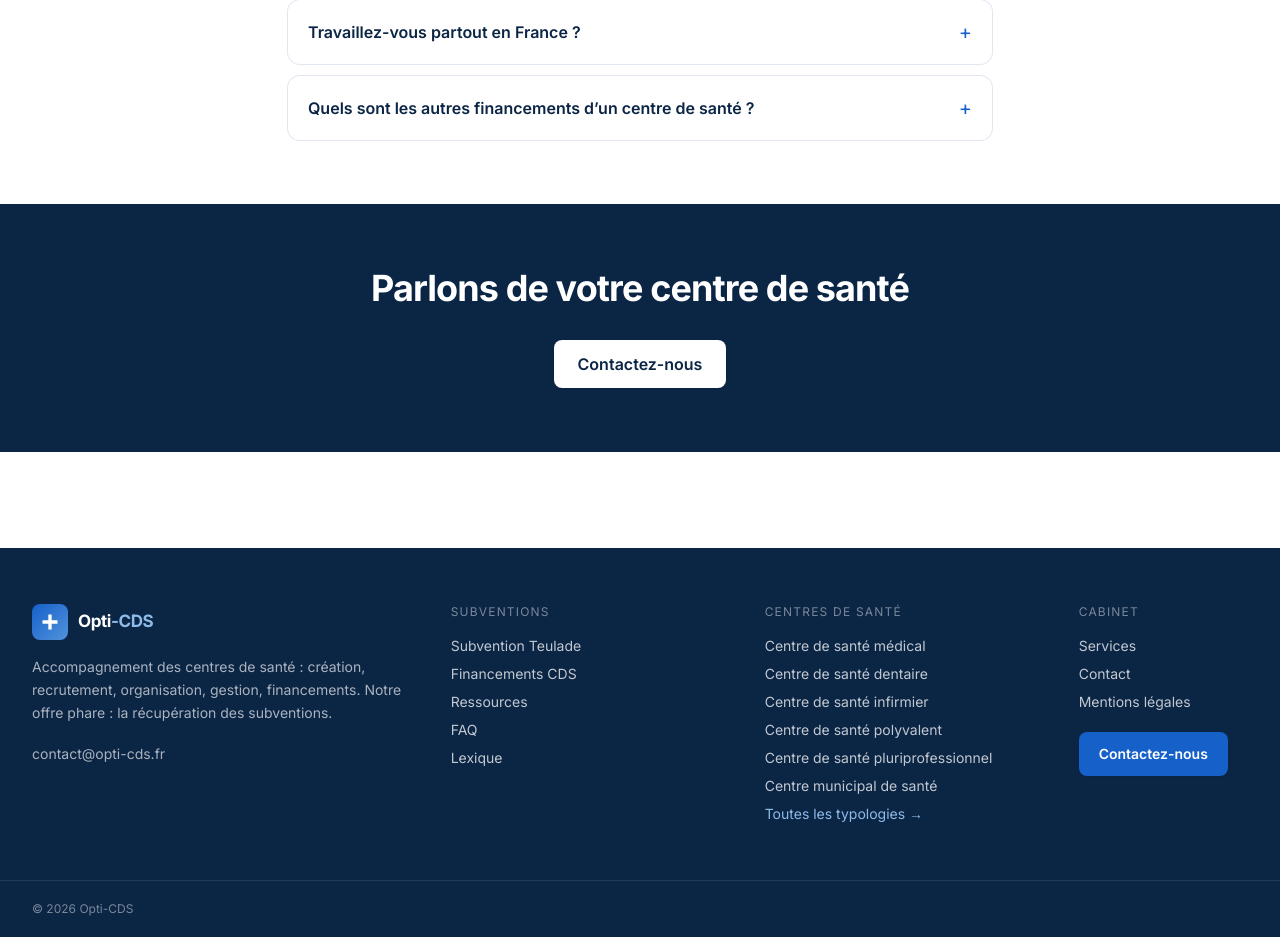
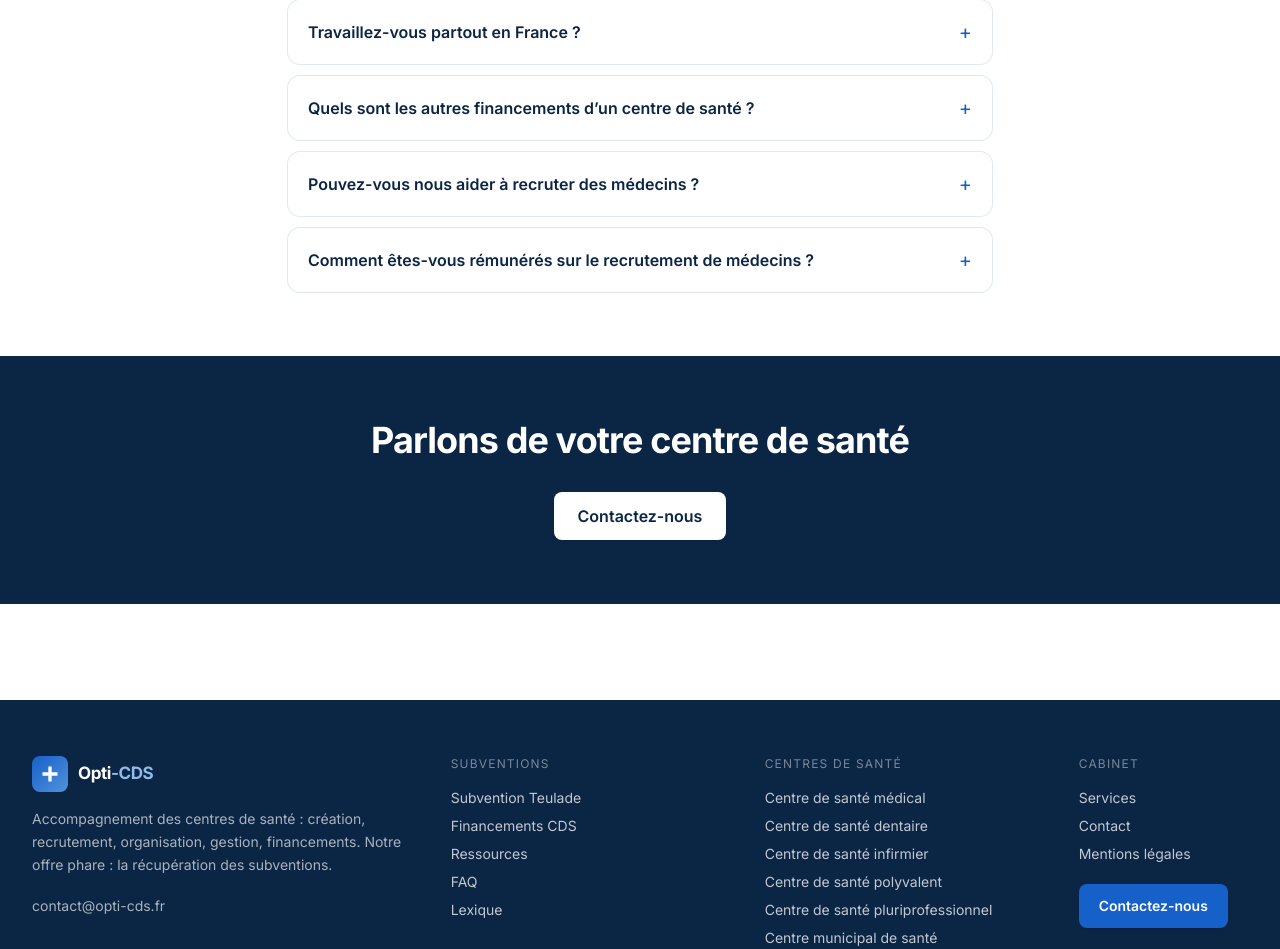
Before and after one commit to sbbb-git/Subv, a Next.js app: page /faq in a window 1280 px wide. Shown: the part 902-1851 px from the top of the page. Built offline with nearby package versions, Linux system fonts and the light colour scheme.

Commit message:
feat(faq): add 2 recruitment FAQ entries

```diff
--- a/app/faq/page.tsx
+++ b/app/faq/page.tsx
@@ -21,6 +21,8 @@ const faqs = [
   { q: "Êtes-vous indépendants ?", a: "Oui. Cabinet privé sans lien capitalistique avec la CPAM, l’URSSAF ou l’Assurance Maladie." },
   { q: "Travaillez-vous partout en France ?", a: "Oui, sur l’ensemble du territoire métropolitain et ultramarin." },
   { q: "Quels sont les autres financements d’un centre de santé ?", a: "Au-delà de la subvention Teulade, plusieurs dispositifs publics et conventionnels peuvent être mobilisés. Notre check-up gratuit identifie les leviers adaptés à votre situation." },
+  { q: "Pouvez-vous nous aider à recruter des médecins ?", a: "Oui. Nous orchestrons le recrutement de médecins salariés et mobilisons nos partenaires recruteurs spécialisés dans la santé pour le sourcing. Du cadrage du besoin à l’intégration du praticien, vous gardez un interlocuteur unique. Contactez-nous pour un check-up." },
+  { q: "Comment êtes-vous rémunérés sur le recrutement de médecins ?", a: "Nous travaillons au résultat, sans vous engager sur des frais avant d’avoir avancé concrètement sur votre recrutement. Les conditions sont posées clairement dès le premier échange, sans frais cachés." },
 ];
 
 export default function Page() {
```
